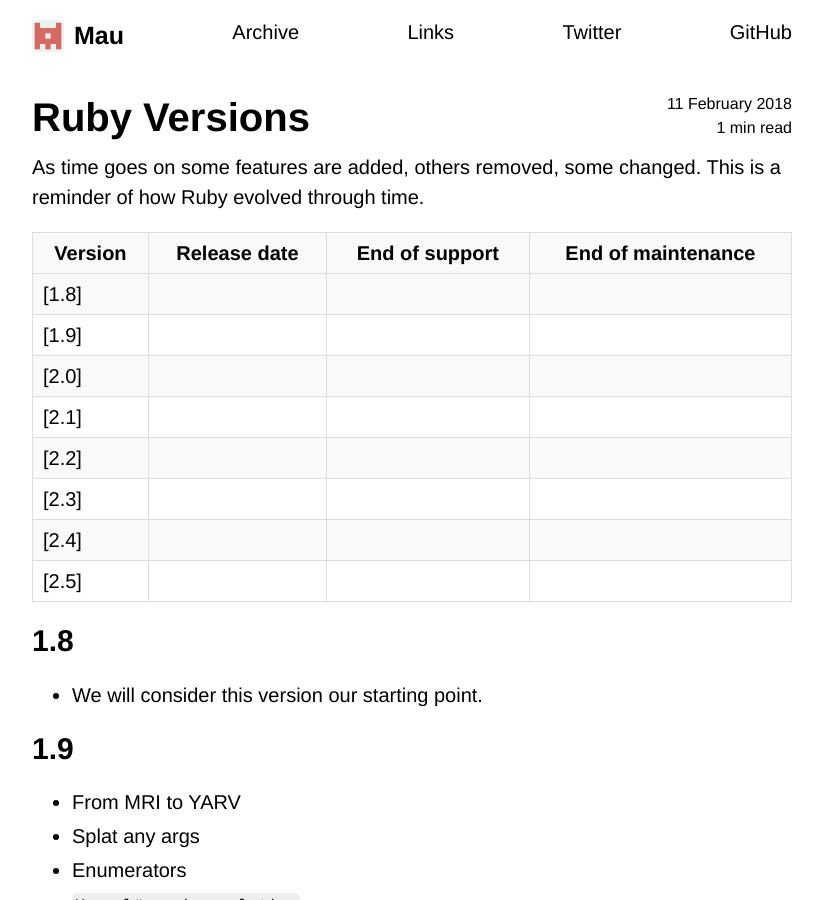
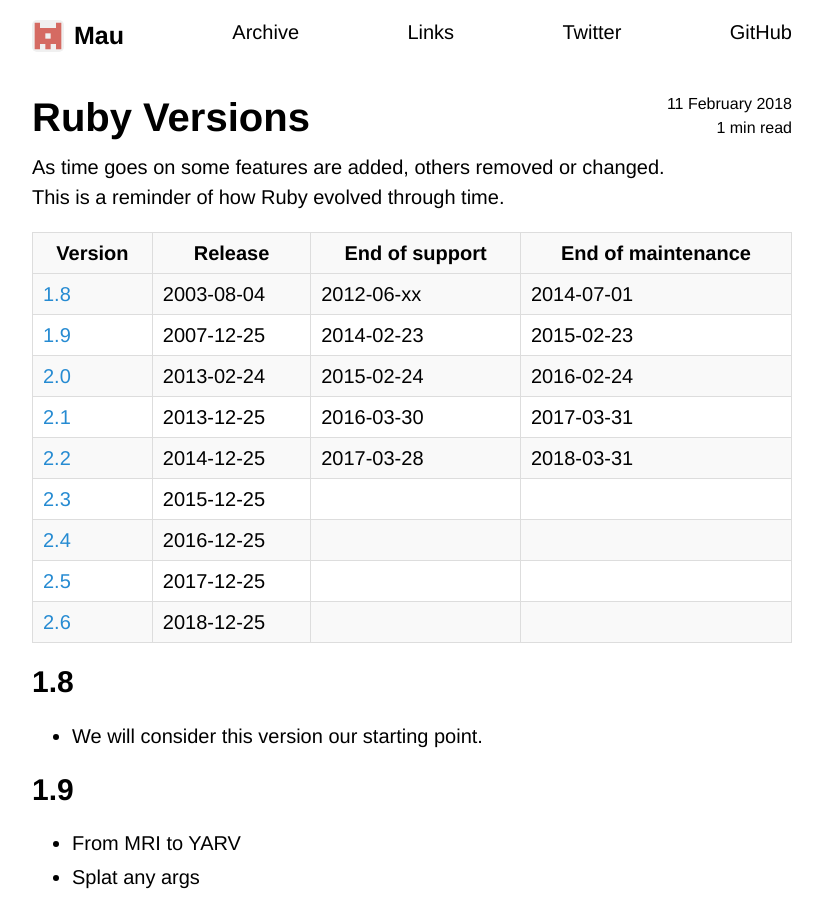
Before and after one commit to Maumagnaguagno/maumagnaguagno.github.io, a Jekyll site: the page built from ruby-versions.md, in a window 1280 px wide and 900 px high. Shown: the whole window, without its empty margins (228-1051 px from the left). Built offline with Jekyll 4.4.1, drawn with Linux system fonts in a browser that asks for light colours; our own code applies the rules of GitHub Pages for plain Markdown files; some of the changed text lies outside the part shown.

Commit message:
Fill table and add 2.6 subsection to Ruby Versions

```diff
--- a/ruby-versions.md
+++ b/ruby-versions.md
@@ -7,19 +7,20 @@ hidden: true
 ---
 
 # Ruby Versions
-As time goes on some features are added, others removed, some changed.
+As time goes on some features are added, others removed or changed.
 This is a reminder of how Ruby evolved through time.
 
-Version | Release date | End of support | End of maintenance
- ---    | ---          | ---            | ---
-[1.8]   |              |                |
-[1.9]   |              |                |
-[2.0]   |              |                |
-[2.1]   |              |                |
-[2.2]   |              |                |
-[2.3]   |              |                |
-[2.4]   |              |                |
-[2.5]   |              |                |
+Version    | Release    | End of support | End of maintenance
+ ---       | ---        | ---            | ---
+[1.8](#18) | 2003-08-04 | 2012-06-xx     | 2014-07-01
+[1.9](#19) | 2007-12-25 | 2014-02-23     | 2015-02-23
+[2.0](#20) | 2013-02-24 | 2015-02-24     | 2016-02-24
+[2.1](#21) | 2013-12-25 | 2016-03-30     | 2017-03-31
+[2.2](#22) | 2014-12-25 | 2017-03-28     | 2018-03-31
+[2.3](#23) | 2015-12-25 |                |
+[2.4](#24) | 2016-12-25 |                |
+[2.5](#25) | 2017-12-25 |                |
+[2.6](#26) | 2018-12-25 |                |
 
 ## 1.8
 - We will consider this version our starting point.
@@ -56,5 +57,8 @@ Version | Release date | End of support | End of maintenance
 - ``String#delete_prefix/delete_suffix``
 - ``Array#prepend/append`` as aliases of ``Array#unshift/push``
 
+## 2.6
+- **TODO: list possible features**
+
 ## Future
 - [Ruby 3x3](https://blog.heroku.com/ruby-3-by-3 "Ruby 3x3: Matz, Koichi, and Tenderlove on the future of Ruby Performance")
```
